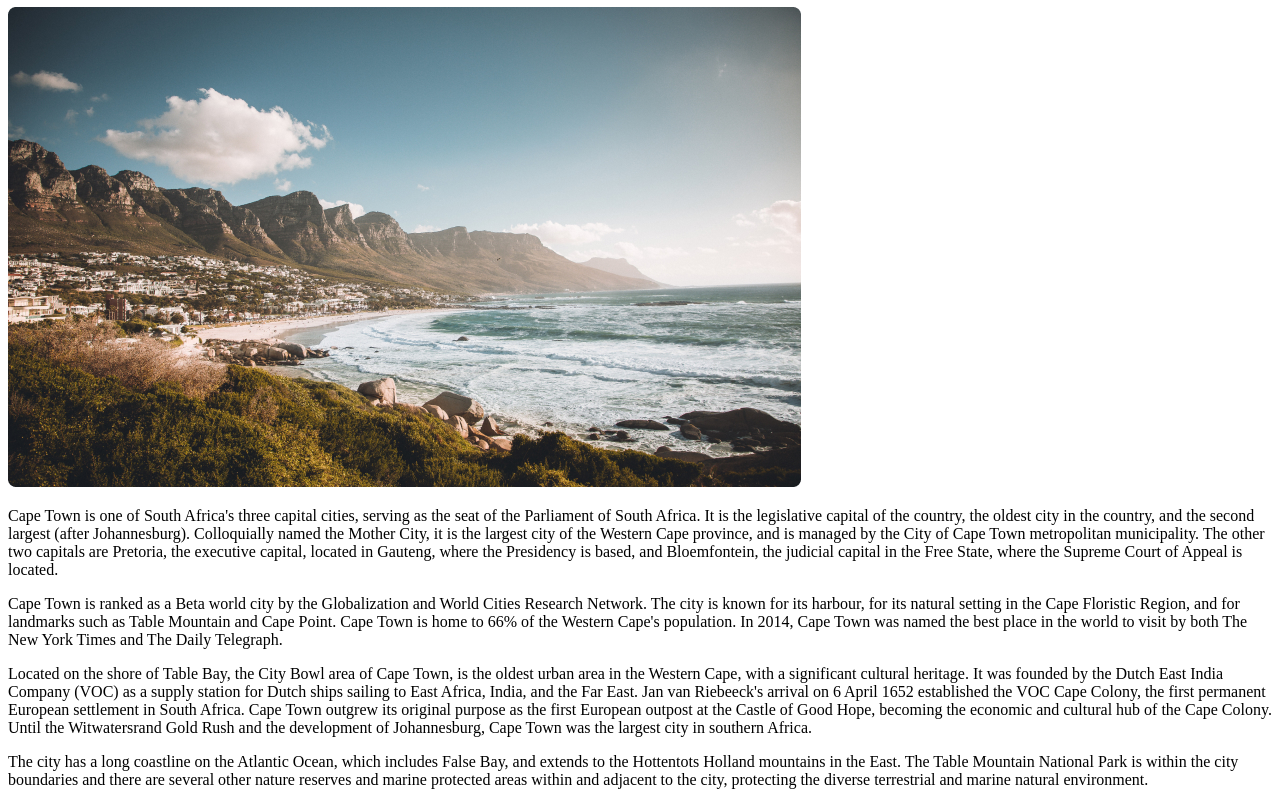
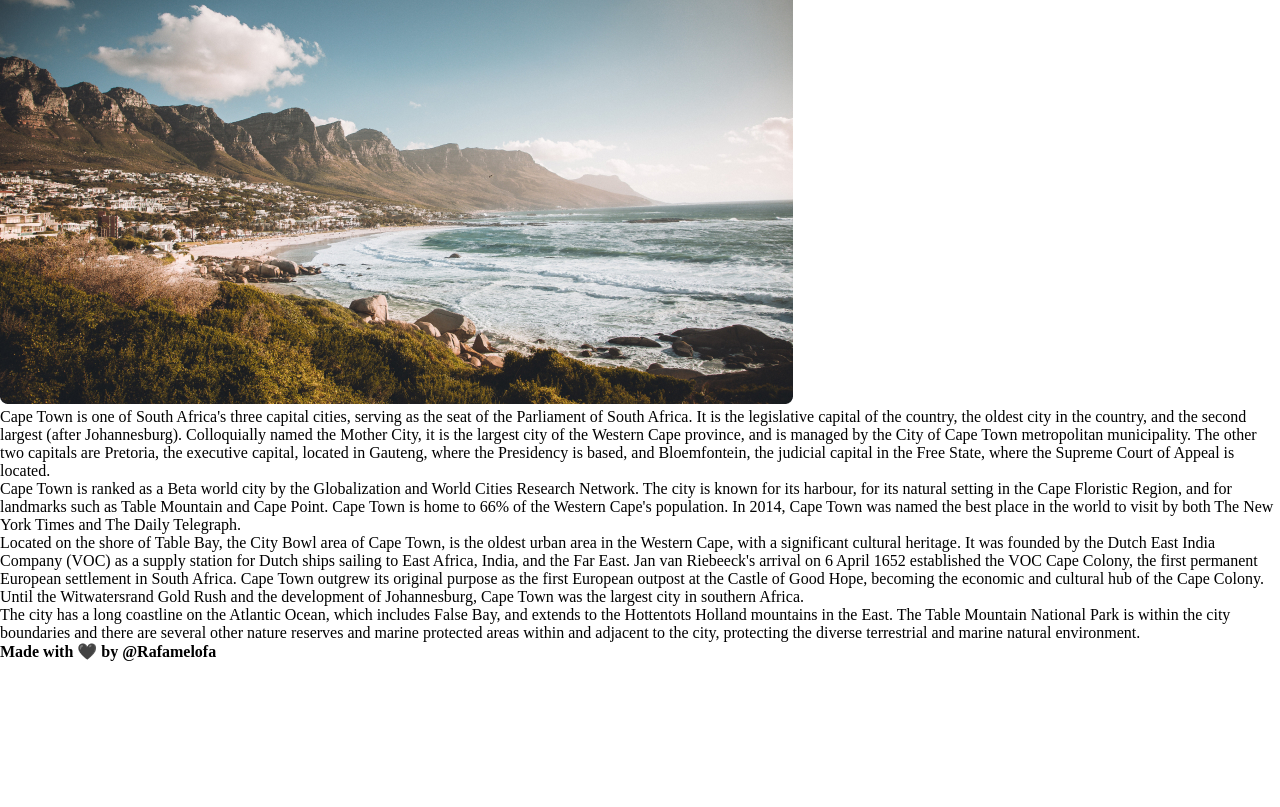
Before and after one commit to Rafaelamelof/DH-Travel, a plain HTML site: page index.html in a window 1280 px wide. Shown: the part 158-965 px from the top of the page. After the commit the page ends 819 px from the top, so only its background shows below. Drawn offline with nearby package versions, Linux system fonts and the light colour scheme.

Commit message:
estrutura css

```diff
--- a/assets/css.css/style.css
+++ b/assets/css.css/style.css
@@ -0,0 +1,5 @@
+*{
+    margin:0;
+    padding:0;
+    box-sizing: border-box;
+}
--- a/index.html
+++ b/index.html
@@ -5,6 +5,7 @@
     <meta http-equiv="X-UA-Compatible" content="IE=edge">
     <meta name="viewport" content="width=device-width, initial-scale=1.0">
     <!-- Adicionando o ícone do globo -->
+    <link rel="stylesheet" href="./assets/css.css/style.css">
     <link rel="stylesheet" href="https://fonts.googleapis.com/css2?family=Material+Symbols+Outlined:opsz,wght,FILL,GRAD@20..48,100..700,0..1,-50..200" />
     <title>Document</title>
 </head>
```
